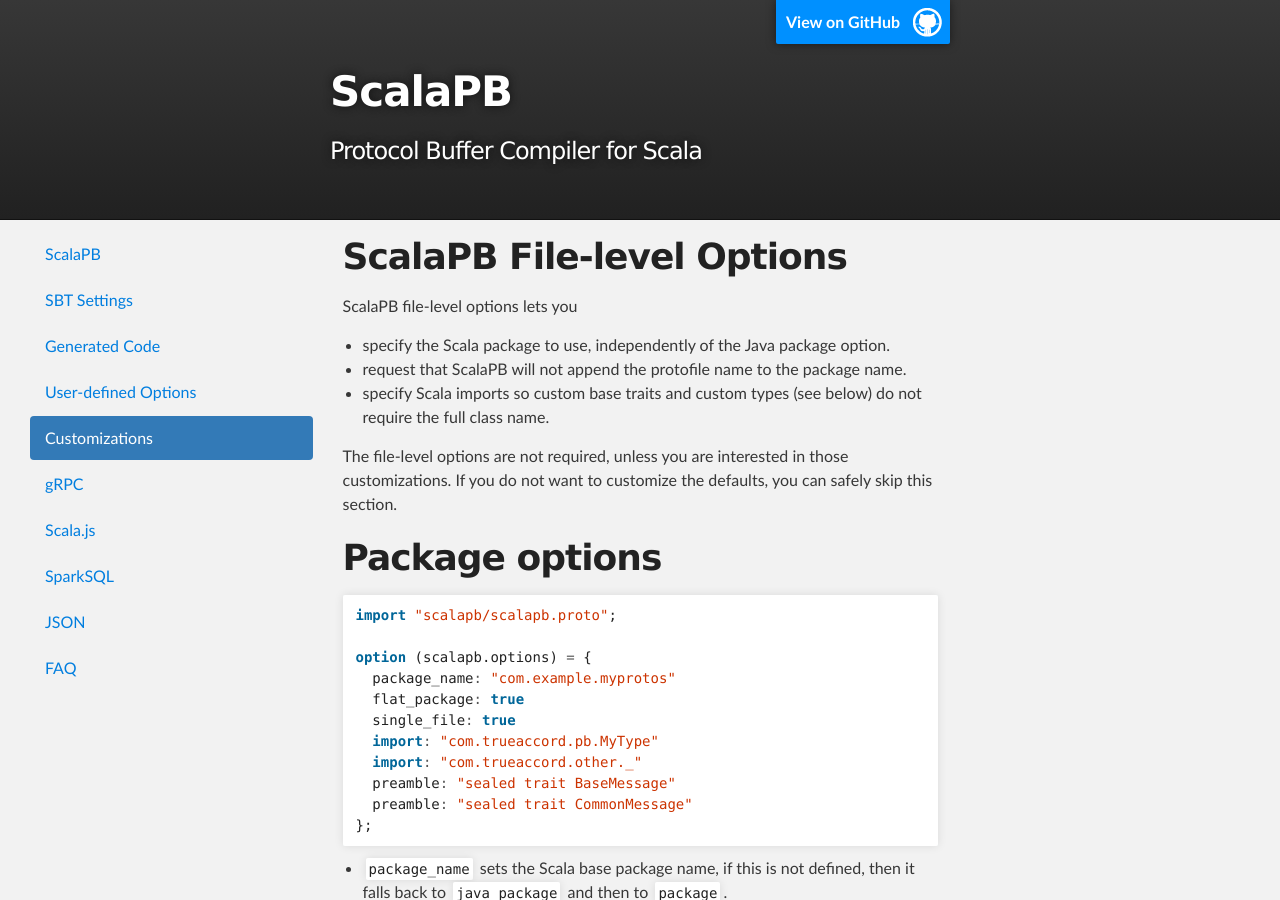
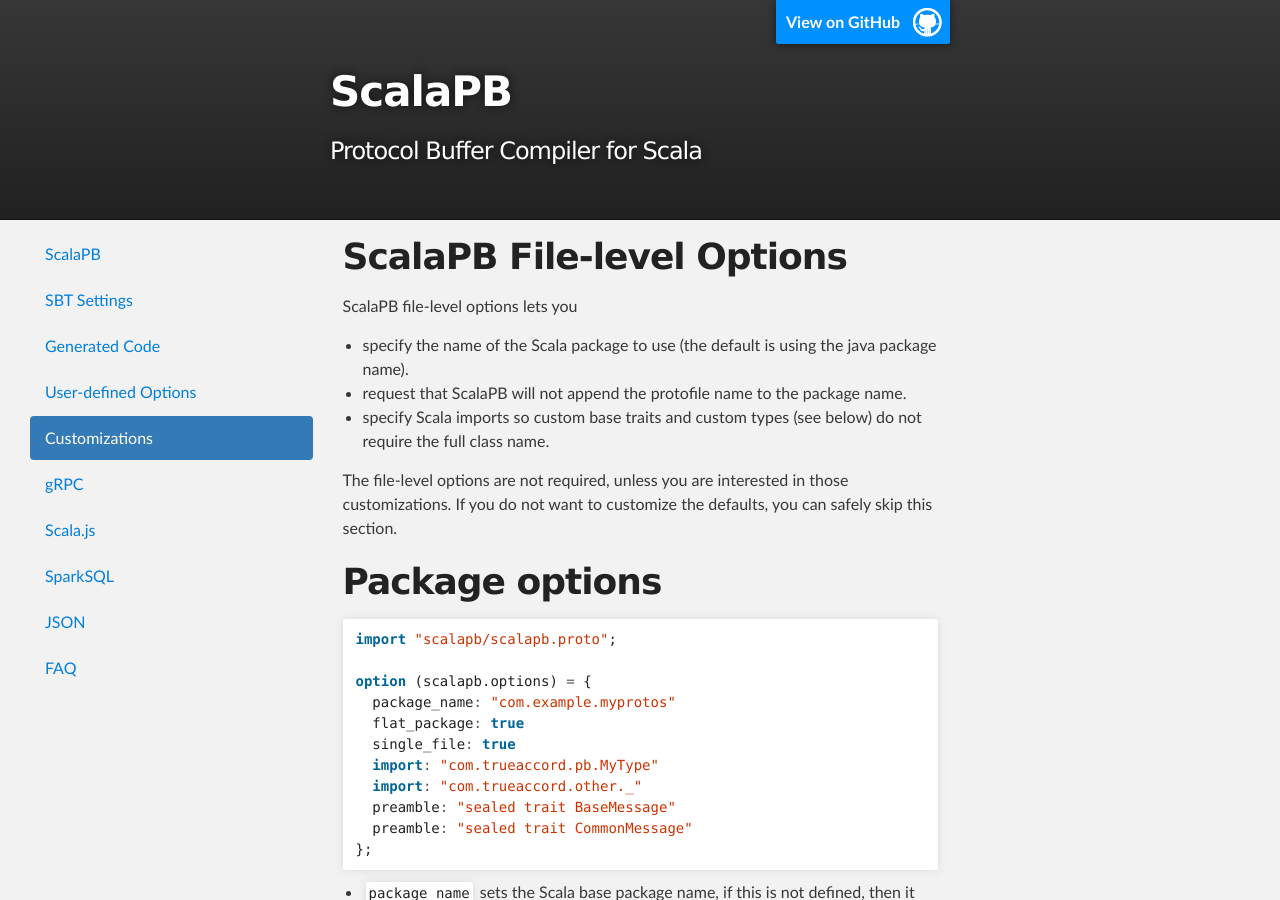
Before and after one commit to scalapb/ScalaPB, a Jekyll site: the page built from customizations.md, in a window 1280 px wide and 900 px high. Built offline with Jekyll 4.4.1, drawn with Linux system fonts in a browser that asks for light colours.

Commit message:
Docs update

```diff
--- a/customizations.md
+++ b/customizations.md
@@ -8,7 +8,7 @@
 
 ScalaPB file-level options lets you
 
-- specify the Scala package to use, independently of the Java package option.
+- specify the name of the Scala package to use (the default is using the java package name).
 - request that ScalaPB will not append the protofile name to the package name.
 - specify Scala imports so custom base traits and custom types (see below) do
   not require the full class name.
```
